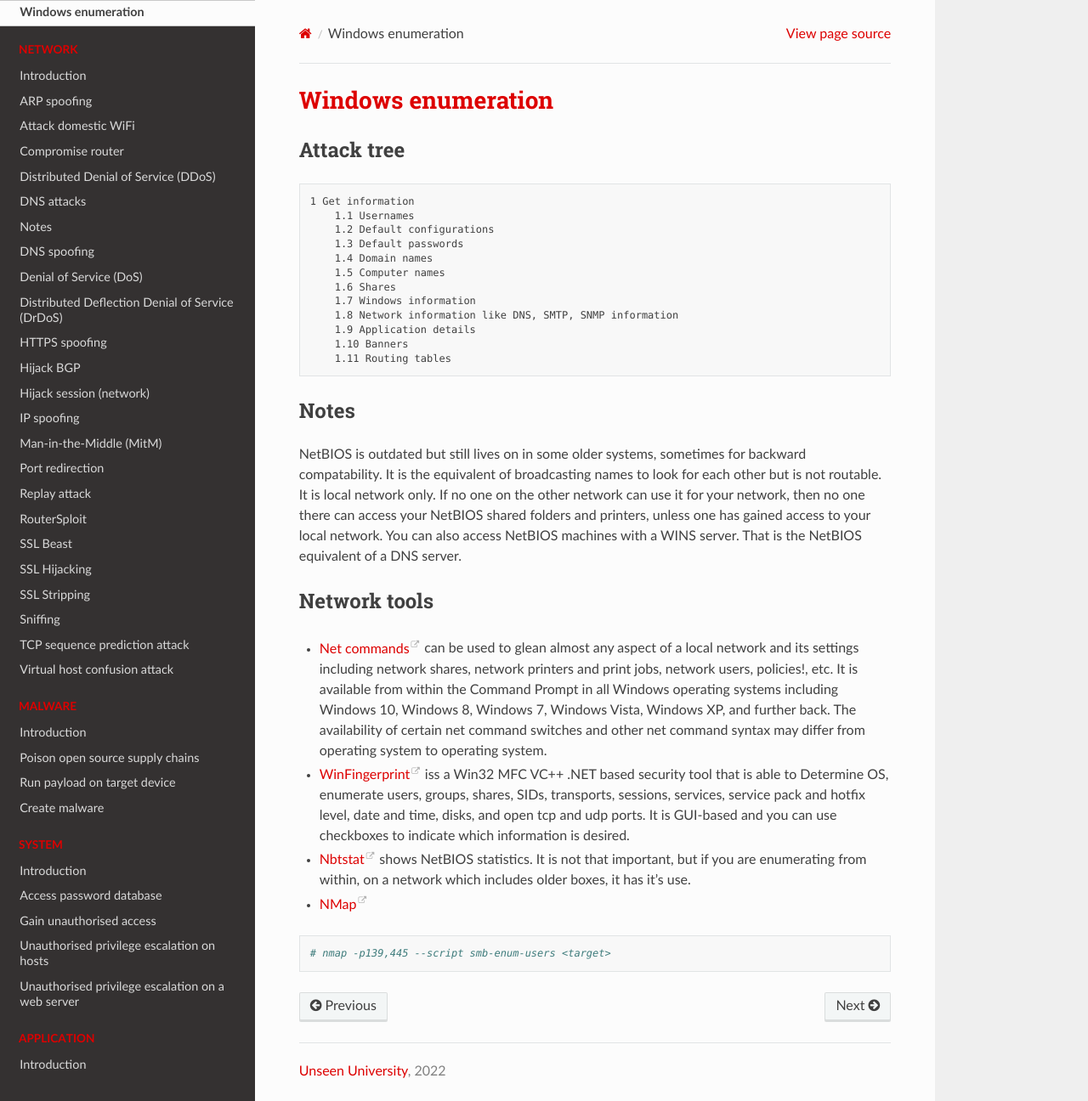
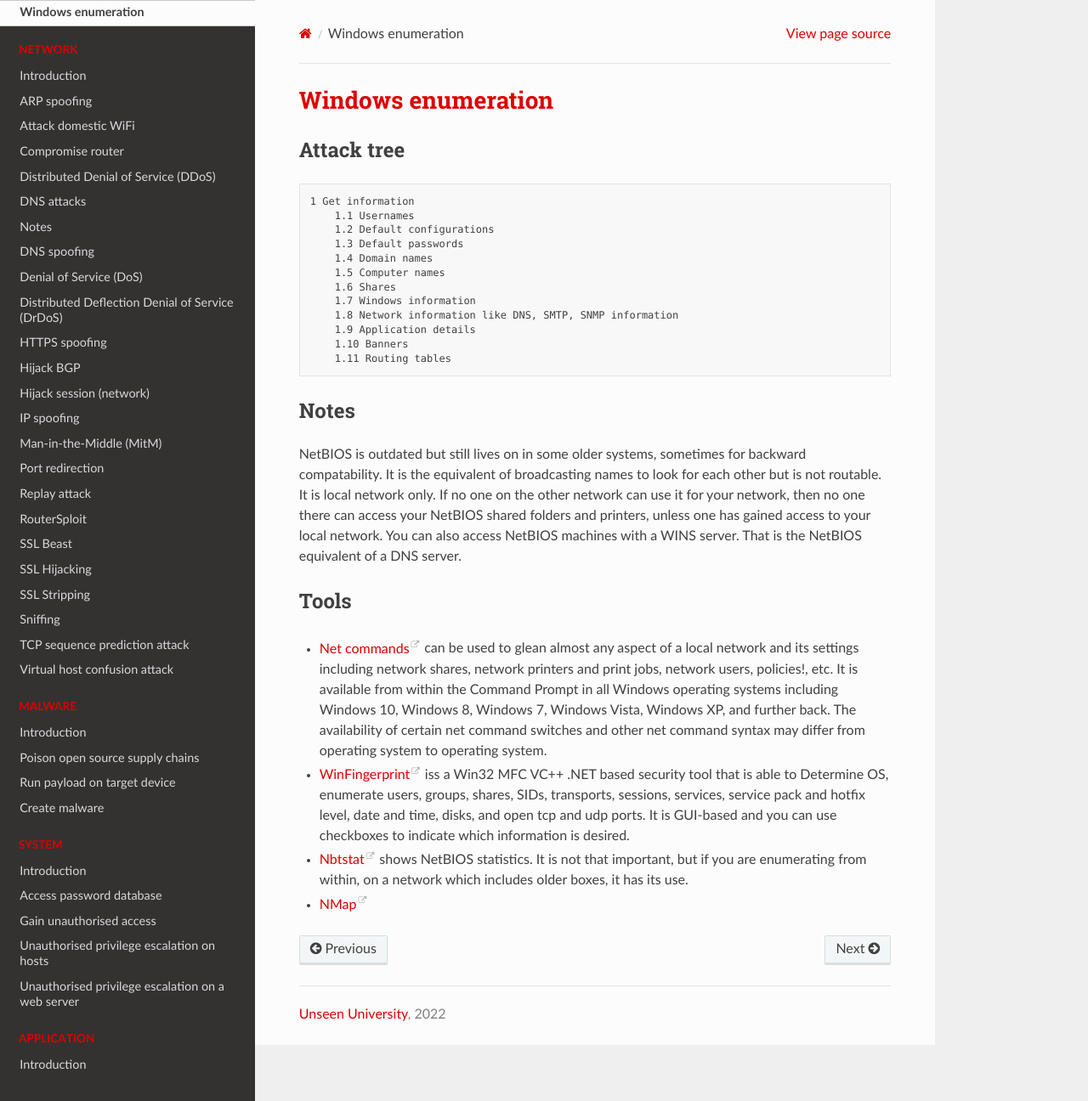
Before and after one commit to tymyrddin/red-basic, a Sphinx documentation site: the page built from source/docs/enumeration/Windows-enumeration.md, in a window 1280 px wide and 1296 px high. Shown: the whole window at 85% size. Built offline with Sphinx 7.4.7 and the Read the Docs theme 2.0.0, drawn with Linux system fonts in a browser that asks for light colours.

Commit message:
enumeration

````diff
--- a/source/docs/enumeration/Windows-enumeration.md
+++ b/source/docs/enumeration/Windows-enumeration.md
@@ -21,13 +21,9 @@
 
 NetBIOS is outdated but still lives on in some older systems, sometimes for backward compatability. It is the equivalent of broadcasting names to look for each other but is not routable. It is local network only. If no one on the other network can use it for your network, then no one there can access your NetBIOS shared folders and printers, unless one has gained access to your local network. You can also access NetBIOS machines with a WINS server. That is the NetBIOS equivalent of a DNS server.
 
-## Network tools
+## Tools
 
 * [Net commands](https://www.computerhope.com/nethlp.htm) can be used to glean almost any aspect of a local network and its settings including network shares, network printers and print jobs, network users, policies!, etc. It is available from within the Command Prompt in all Windows operating systems including Windows 10, Windows 8, Windows 7, Windows Vista, Windows XP, and further back. The availability of certain net command switches and other net command syntax may differ from operating system to operating system.
 * [WinFingerprint](https://www.softpedia.com/get/Security/Security-Related/winfingerprint.shtml) iss a Win32 MFC VC++ .NET based security tool that is able to Determine OS, enumerate users, groups, shares, SIDs, transports, sessions, services, service pack and hotfix level, date and time, disks, and open tcp and udp ports. It is GUI-based and you can use checkboxes to indicate which information is desired.
-* [Nbtstat](https://docs.microsoft.com/en-us/windows-server/administration/windows-commands/nbtstat) shows NetBIOS statistics. It is not that important, but if you are enumerating from within, on a network which includes older boxes, it has it's use.
+* [Nbtstat](https://docs.microsoft.com/en-us/windows-server/administration/windows-commands/nbtstat) shows NetBIOS statistics. It is not that important, but if you are enumerating from within, on a network which includes older boxes, it has its use.
 * [NMap](https://nmap.org/)
-
-```
-# nmap -p139,445 --script smb-enum-users <target>
-```
````
Also changed, not shown: source/docs/enumeration/Linux-enumeration.md (+1 -1 lines), source/docs/enumeration/Network-enumeration.md (+1 -1 lines).
